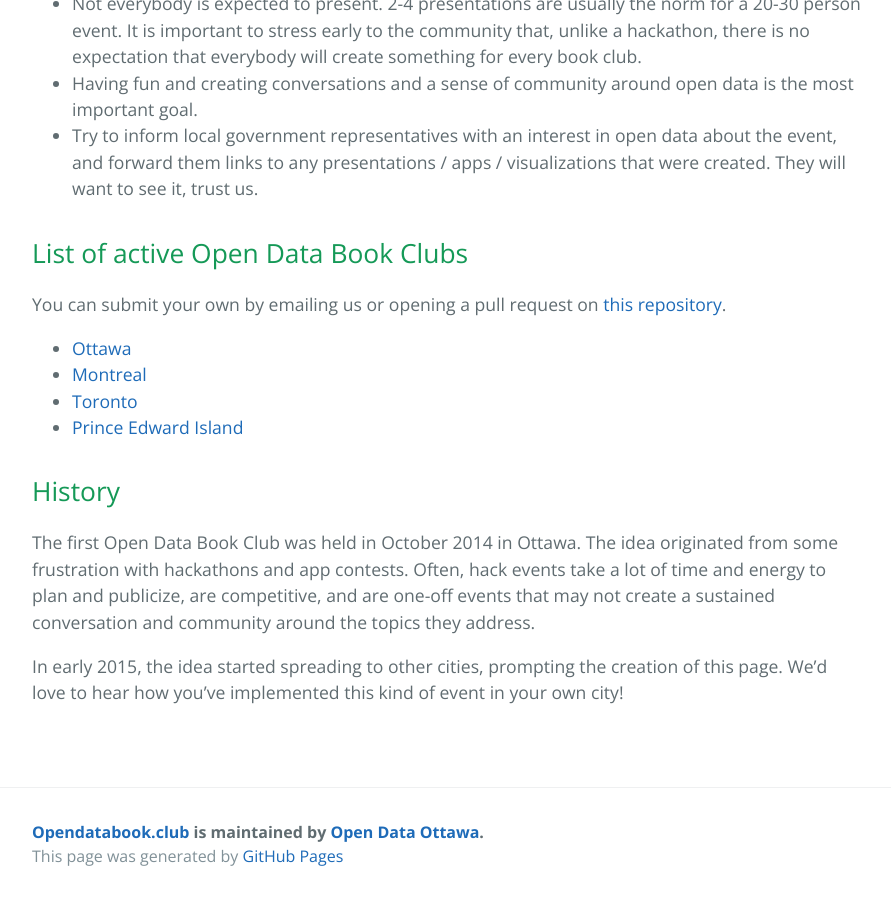
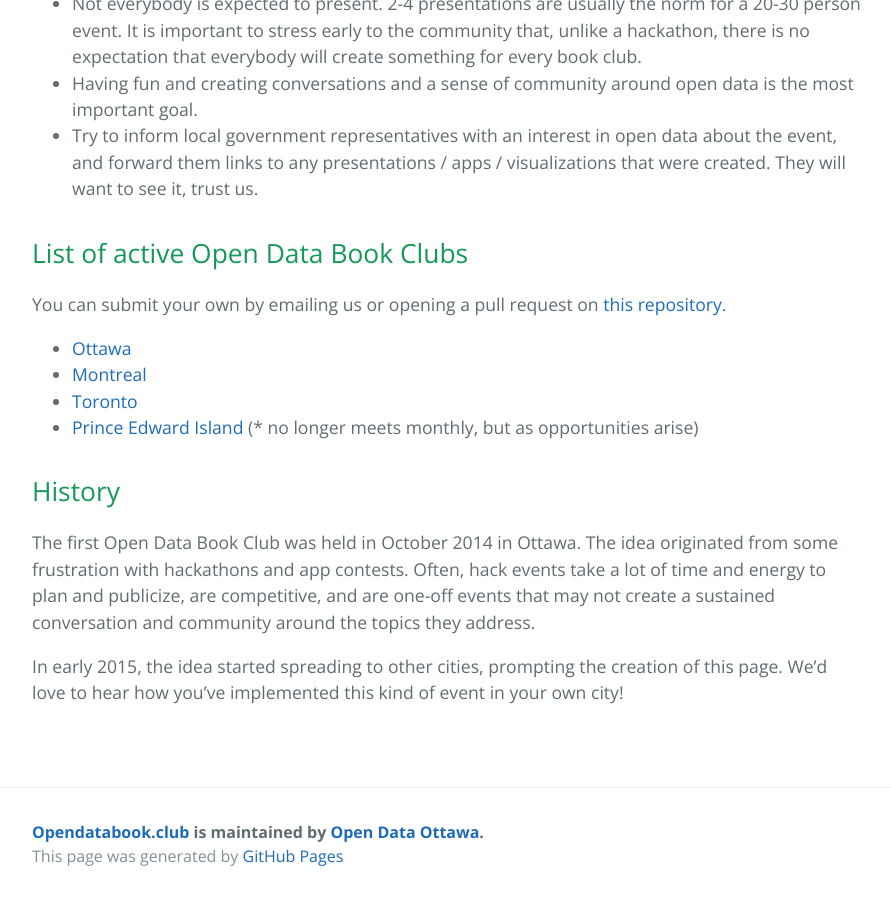
Before and after one commit to deniszgonjanin/opendatabook.club, a Jekyll site: the page built from index.md, in a window 1280 px wide and 900 px high, scrolled down 1825 px. Shown: the whole window, without its empty margins (192-1083 px from the left). Built offline with Jekyll 4.4.1, drawn with Linux system fonts in a browser that asks for light colours.

Commit message:
no longer meets monthly

```diff
--- a/_includes/content.md
+++ b/_includes/content.md
@@ -49,7 +49,7 @@ You can submit your own by emailing us or opening a pull request on [this reposi
 - [Ottawa](http://www.meetup.com/Open-Data-Ottawa/)
 - [Montreal](http://www.meetup.com/mtldata/)
 - [Toronto](http://www.meetup.com/opentoronto/)
-- [Prince Edward Island](http://www.meetup.com/Open-Data-PEI/)
+- [Prince Edward Island](http://peidevs.github.io/OpenDataBookClub/) (* no longer meets monthly, but as opportunities arise)
 
 ## History
 The first Open Data Book Club was held in October 2014 in Ottawa. The idea originated from some frustration with hackathons and app contests. Often, hack events take a lot of time and energy to plan and publicize, are competitive, and are one-off events that may not create a sustained conversation and community around the topics they address.
```
